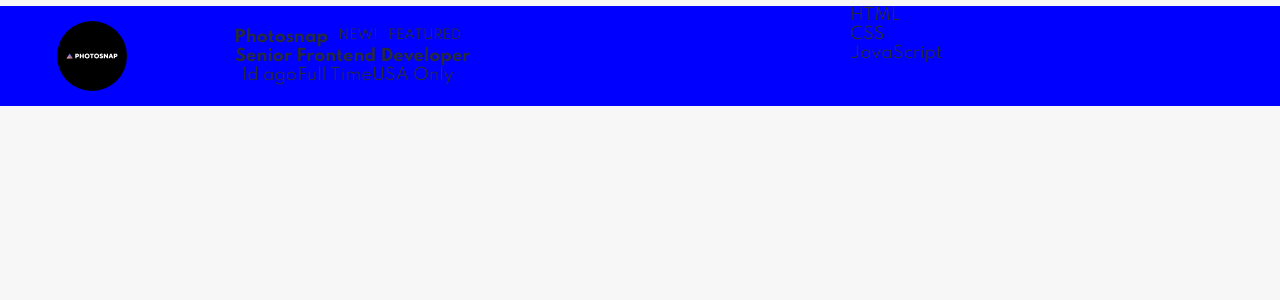
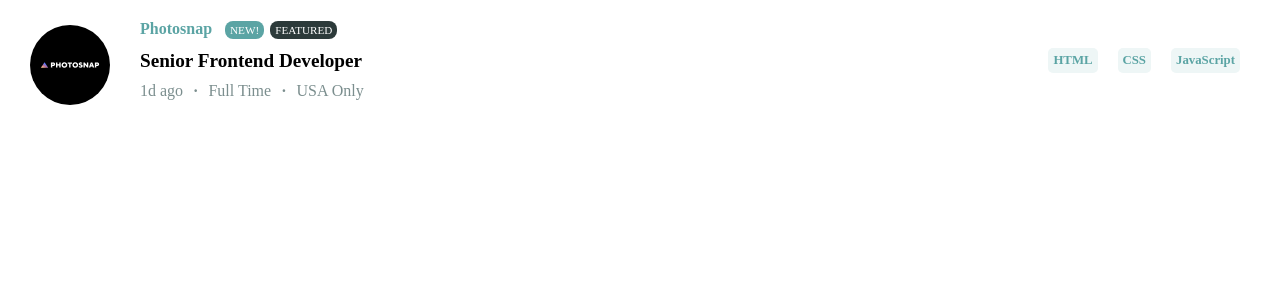
Before and after one commit to AnthoVDO/Front_End_Mentor--Challenge, a React (Create React App) app in the folder static-job-listings-react/: page / in a window 1280 px wide. Shown: the top 300 px of the page. Built offline with nearby package versions, Linux system fonts and the light colour scheme.

Commit message:
I continued the static job list project

```diff
--- a/static-job-listings-react/src/components/Stack.js
+++ b/static-job-listings-react/src/components/Stack.js
@@ -4,10 +4,13 @@ const Stack = ( {data} ) => {
 
 
     return (
-        <ul>
+        <ul className="stack">
             {data[0].languages.map(e =>{
                 const key = Math.floor(Math.random() * Math.floor(1000));
-                return <li key={key}>{e}</li>})}
+                return <li className="stack-li" key={key}>{e}</li>})}
+                {data[0].tools.map(e =>{
+                const key = Math.floor(Math.random() * Math.floor(1000));
+                return <li className="stack-li" key={key}>{e}</li>})}
         </ul>
     );
 };
--- a/static-job-listings-react/src/components/Update.js
+++ b/static-job-listings-react/src/components/Update.js
@@ -7,10 +7,10 @@ const Update = ({data}) => {
     return (
         <ul className="update">
             {data[0].new &&
-                <li>NEW!</li>
+                <li className='update-new'>NEW!</li>
             }
             {data[0].featured &&
-                <li>FEATURED</li>
+                <li className='update-featured'>FEATURED</li>
             }
         </ul>
     );
--- a/static-job-listings-react/src/style/_settings.scss
+++ b/static-job-listings-react/src/style/_settings.scss
@@ -1,25 +1,39 @@
 @import url('https://fonts.googleapis.com/css2?family=Spartan:wght@400;500;600;700&display=swap');
 $font-1: "Spartan",
 sans-serif;
-$color-1: #61dafb;
-$color-2: #f7f7f7;
-$color-3: #282c34;
-$color-4: rgb(32,
-35,
-42);
+//Primary cyan
+$Primary: hsl(180,
+29%,
+50%);
+//Secondary
+$Background:hsl(180,
+52%,
+96%);
+$Filter:hsl(180,
+31%,
+95%);
+$Dark:hsl(180,
+8%,
+52%);
+$VeryDark:hsl(180,
+14%,
+20%);
 * {
     box-sizing: border-box;
     margin: 0;
     padding: 0;
 }
 
+
+/*
 body {
-    margin: 0.4rem auto;
-    max-width: 1296px;
+    margin: 0;
+    max-width: 1440px;
     font-family: $font-1;
     color: $color-3;
     background-color: $color-2;
 }
+*/
 
 li {
     list-style-type: none;
@@ -27,10 +41,7 @@ li {
 
 a {
     text-decoration: none;
-    color: $color-3;
     cursor: pointer;
 }
 
-a:visited {
-    color: $color-3;
-}
+a:visited {}
--- a/static-job-listings-react/src/style/components/_card.scss
+++ b/static-job-listings-react/src/style/components/_card.scss
@@ -1,35 +1,41 @@
 .card {
     width: 100%;
-    height: 100px;
+    height: 120px;
     display: flex;
     flex-direction: column;
     flex-wrap: wrap;
-    justify-content: space-between;
-    justify-items: space-between;
-    background-color: blue;
+    justify-content: space-around;
+    align-content: space-between;
+    align-items: stretch;
+    background-color: white;
     .card-left {
         height: 100%;
-        width: 40%;
+        width: 45%;
         display: flex;
         flex-direction: column;
         flex-wrap: wrap;
-        align-items: center;
-        justify-content: center;
+        align-content: flex-start;
+        justify-content: space-evenly;
+        padding: 10px 0;
         img {
-            width: 70px;
-            height: 70px;
+            width: 80px;
+            height: 80px;
             margin: 15px;
+            margin-left: 30px;
+            margin-right: 30px;
         }
         .card-left-top {
             display: flex;
             flex-direction: row;
             h2 {
                 font-size: 1em;
+                color: $Primary;
+                margin-right: 10px;
             }
         }
-    }
-    h3 {
-        font-size: 1em;
-        margin-left: 10px;
+        h3 {
+            font-size: 1.2em;
+            font-weight: 700;
+        }
     }
 }
--- a/static-job-listings-react/src/style/components/_contract.scss
+++ b/static-job-listings-react/src/style/components/_contract.scss
@@ -1,4 +1,16 @@
 .contract {
     display: flex;
     flex-direction: row;
+    color: $Dark;
+    li {
+        margin-right: 10px;
+        &::before {
+            content: '\00B7';
+            padding-right: 10px;
+            font-weight: 700;
+        }
+        &:first-child:before {
+            display: none;
+        }
+    }
 }
--- /dev/null
+++ b/static-job-listings-react/src/style/components/_stack.scss
@@ -0,0 +1,14 @@
+.stack {
+    display: flex;
+    flex-direction: row;
+    margin-right: 30px;
+    li {
+        padding: 5px;
+        margin: 10px;
+        background-color: $Filter;
+        color: $Primary;
+        font-weight: 700;
+        font-size: 0.8em;
+        border-radius: 5px;
+    }
+}
--- a/static-job-listings-react/src/style/components/_update.scss
+++ b/static-job-listings-react/src/style/components/_update.scss
@@ -1,8 +1,18 @@
 .update {
     flex-direction: row;
     display: flex;
+    align-items: center;
     li {
-        font-size: 0.8em;
-        margin-left: 10px;
+        font-size: 0.7em;
+        padding: 3px 5px;
+        margin: 1px 3px;
+        color: white;
+        border-radius: 8px;
+    }
+    .update-new {
+        background-color: $Primary;
+    }
+    .update-featured {
+        background-color: $VeryDark;
     }
 }
--- a/static-job-listings-react/src/style/index.scss
+++ b/static-job-listings-react/src/style/index.scss
@@ -1,4 +1,5 @@
 @import "./settings";
 @import "./components/card";
 @import "./components/update";
-@import "./components/contract"
+@import "./components/contract";
+@import "./components/stack";
```
